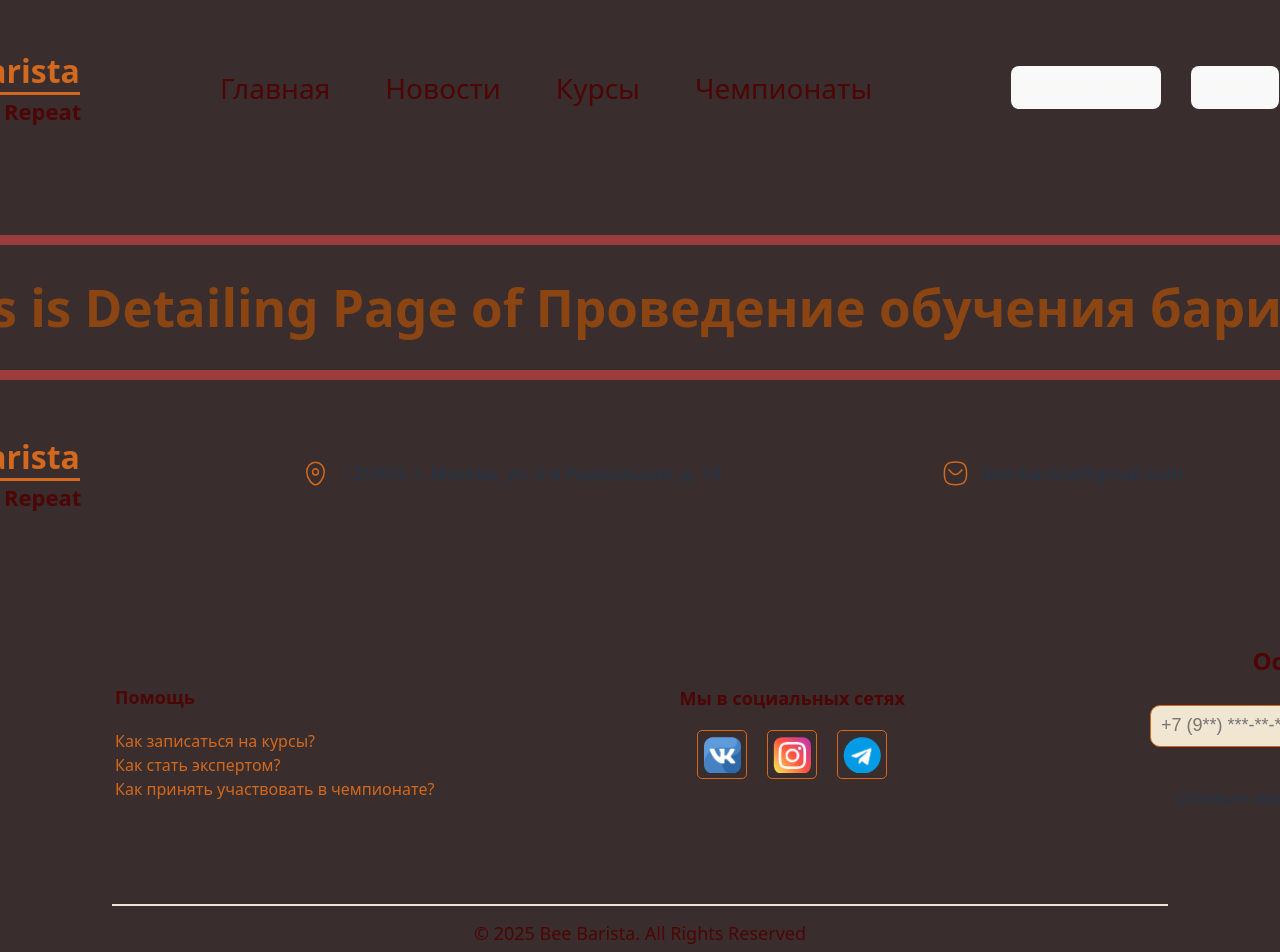
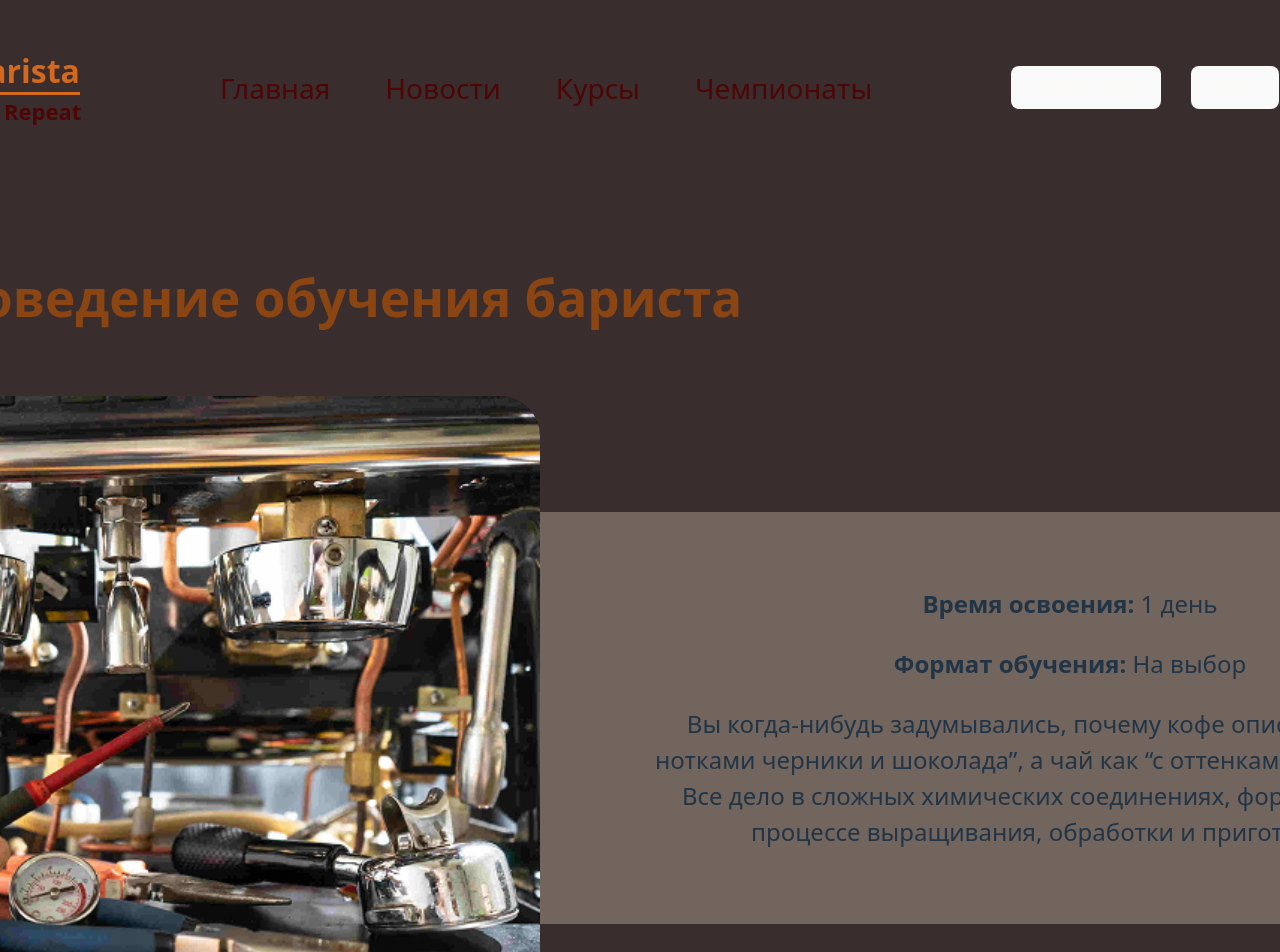
Before and after one commit to romkalan/Coffee-Tea-Mastery, a React (Vite) app: page /services/11cda159-89f2-4b4e-9474-7ed4a0b43801 in a window 1280 px wide. Shown: the top 952 px of the page. Built offline with nearby package versions, Linux system fonts and the light colour scheme.

Commit message:
add preview block for serviceDetail

```diff
--- a/src/components/Hero/Hero.tsx
+++ b/src/components/Hero/Hero.tsx
@@ -9,7 +9,7 @@ function Hero() {
                 <p className={classNames(style.heroSpan)}>Где каждый глоток - новое знание!</p>
                 <button className={classNames(style.heroButton)}>Подобрать курс</button>
             </div>
-                <img className={classNames(style.heroImage)} src={"src/assets/coffeeBeans.png"} alt="Кофейные зерна"/>
+            <img className={classNames(style.heroImage)} src={"src/assets/coffeeBeans.png"} alt="Кофейные зерна"/>
         </div>
     );
 }
--- a/src/components/Service/Service.tsx
+++ b/src/components/Service/Service.tsx
@@ -3,7 +3,7 @@ import styles from "./styles.module.scss";
 import type {TService} from "../../types/service.ts";
 import {Link} from "react-router-dom";
 
-export interface ServiceProps {
+interface ServiceProps {
     service: TService;
 }
 
--- a/src/mocks/services.ts
+++ b/src/mocks/services.ts
@@ -1,55 +1,70 @@
-import type { TService } from "../types/service.ts";
+import type {TService} from "../types/service.ts";
 import {generateUUID} from "../utils/utils.ts";
+
+const Services = {
+    "services": "Услуги",
+    "news": "Новости"
+}
 
 export const services: TService[] = [
     {
         id: generateUUID(),
         title: "Обслуживание кофейного оборудования",
-        type: "services",
+        type: Services.services,
         price: 10000,
         time: "1 день",
         format: "На выбор",
-        description: "",
+        description: "Вы когда-нибудь задумывались, почему кофе описывается как “с нотками черники и шоколада”, а чай как “с оттенками меда и цветов”. Все дело в сложных химических соединениях, формирующихся в процессе выращивания, обработки и приготовления!",
+        image: "#",
         previewImage: "#",
+        video: "#",
     },
     {
         id: generateUUID(),
         title: "Каппинг-сессия",
-        type: "services",
+        type: Services.services,
         price: 10000,
         time: "1 день",
         format: "На выбор",
-        description: "",
+        description: "Вы когда-нибудь задумывались, почему кофе описывается как “с нотками черники и шоколада”, а чай как “с оттенками меда и цветов”. Все дело в сложных химических соединениях, формирующихся в процессе выращивания, обработки и приготовления!",
+        image: "#",
         previewImage: "#",
+        video: "#",
     },
     {
         id: generateUUID(),
         title: "Разработка меню кофейни",
-        type: "services",
+        type: Services.services,
         price: 20000,
         time: "1 день",
         format: "На выбор",
-        description: "",
+        description: "Вы когда-нибудь задумывались, почему кофе описывается как “с нотками черники и шоколада”, а чай как “с оттенками меда и цветов”. Все дело в сложных химических соединениях, формирующихся в процессе выращивания, обработки и приготовления!",
+        image: "#",
         previewImage: "#",
+        video: "#",
     },
     {
         id: generateUUID(),
         title: "Проведение обучения бариста",
-        type: "services",
+        type: Services.services,
         price: 15000,
         time: "1 день",
         format: "На выбор",
-        description: "",
+        description: "Вы когда-нибудь задумывались, почему кофе описывается как “с нотками черники и шоколада”, а чай как “с оттенками меда и цветов”. Все дело в сложных химических соединениях, формирующихся в процессе выращивания, обработки и приготовления!",
+        image: "#",
         previewImage: "#",
+        video: "#",
     },
     {
         id: generateUUID(),
         title: "Обслуживание кофейного оборудования",
-        type: "services",
+        type: Services.services,
         price: 10000,
         time: "1 день",
         format: "На выбор",
-        description: "",
+        description: "Вы когда-нибудь задумывались, почему кофе описывается как “с нотками черники и шоколада”, а чай как “с оттенками меда и цветов”. Все дело в сложных химических соединениях, формирующихся в процессе выращивания, обработки и приготовления!",
+        image: "#",
         previewImage: "#",
+        video: "#",
     },
 ]
--- a/src/pages/ServiceDetail/ServiceDetail.tsx
+++ b/src/pages/ServiceDetail/ServiceDetail.tsx
@@ -3,7 +3,7 @@ import styles from "./styles.module.scss";
 import {useParams} from "react-router";
 import type {TService} from "../../types/service.ts";
 
-export interface ServiceProps {
+interface ServiceProps {
     services: TService[];
 }
 
@@ -17,8 +17,16 @@ function ServiceDetail({services}: ServiceProps) {
 
     return (
         <div className={classNames(styles.root)}>
-            <h1>This is Detailing Page of {service.title}</h1>
-            <p>{service.description}</p>
+            <h1 className={classNames(styles.title)}>{service.type} / {service.title}</h1>
+            <div className={classNames(styles.preview)}>
+                <img className={classNames(styles.previewImage)} src={"../src/assets/serviceImage.jpg"}
+                     alt="Фотография услуги"/>
+                <div className={classNames(styles.previewInfo)}>
+                    <p><b>Время освоения:</b> {service.time} </p>
+                    <p><b>Формат обучения:</b> {service.format}</p>
+                    <p className={classNames(styles.previewText)}>{service.description}</p>
+                </div>
+            </div>
         </div>
     );
 }
--- a/src/pages/ServiceDetail/styles.module.scss
+++ b/src/pages/ServiceDetail/styles.module.scss
@@ -1,7 +1,34 @@
 .root {
   width: 1920px;
   height: 100dvw;
+  align-content: center;
+}
+
+.title {
+  margin-bottom: 70px;
+}
+
+.preview {
+  display: flex;
+  justify-content: flex-start;
+  align-items: center;
+  margin-bottom: 70px;
+}
+
+.previewImage {
+  width: 100%;
+  border-bottom-right-radius: 40px;
+  border-top-right-radius: 40px;
+}
+
+.previewInfo {
+  font-size: 24px;
   text-align: center;
-  align-content: center;
-  border: 10px solid #9D3C3C;
+  padding: 50px 100px;
+  background-color: rgba(240, 230,210,0.3);
+  width: 100%;
 }
+
+.previewText {
+  //width: 600px;
+}
--- a/src/types/service.ts
+++ b/src/types/service.ts
@@ -6,5 +6,7 @@ export type TService = {
     time: string;
     format: string;
     description: string;
-    previewImage: string;
+    image?: string;
+    previewImage?: string;
+    video?: string;
 };
```
